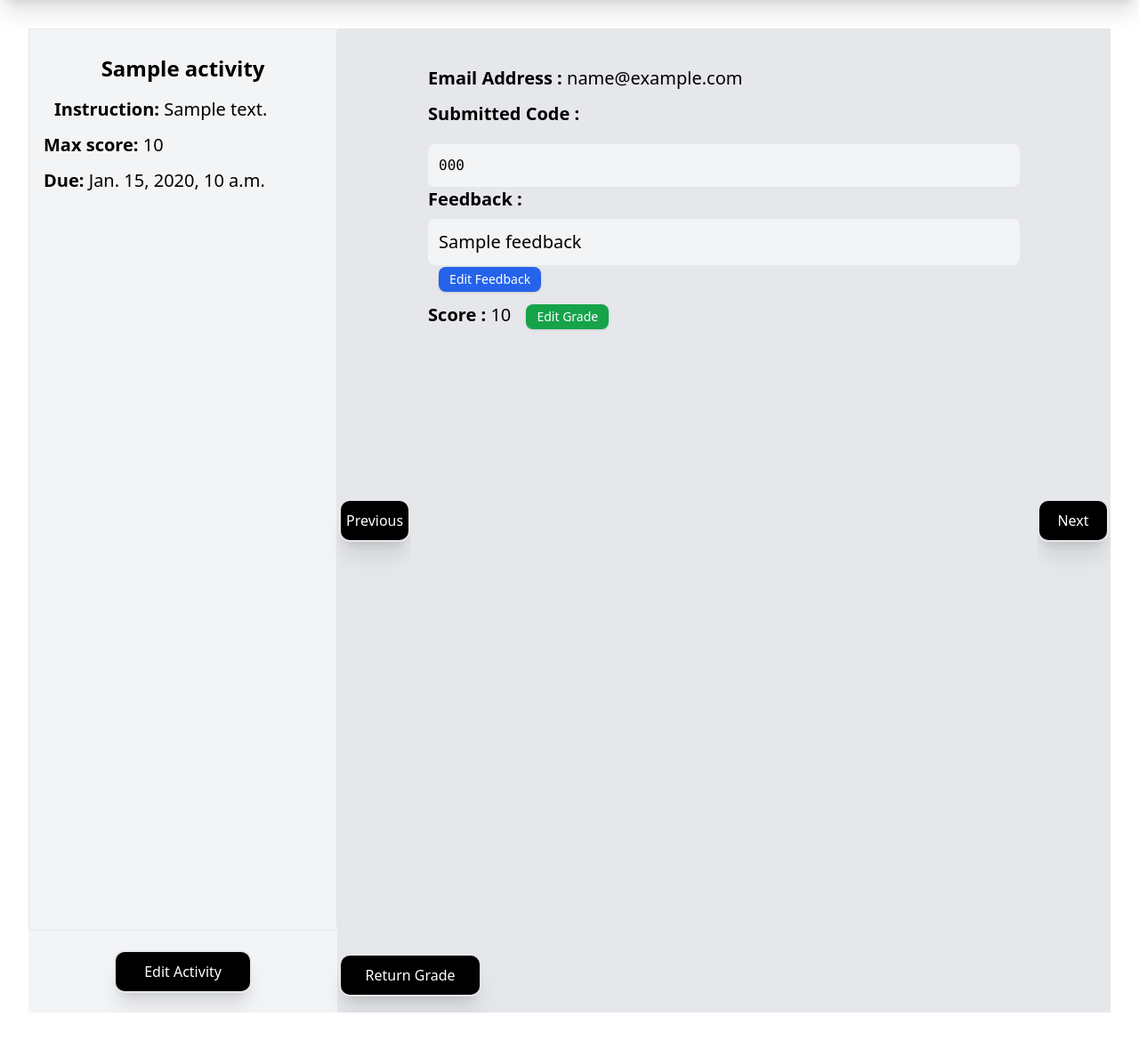
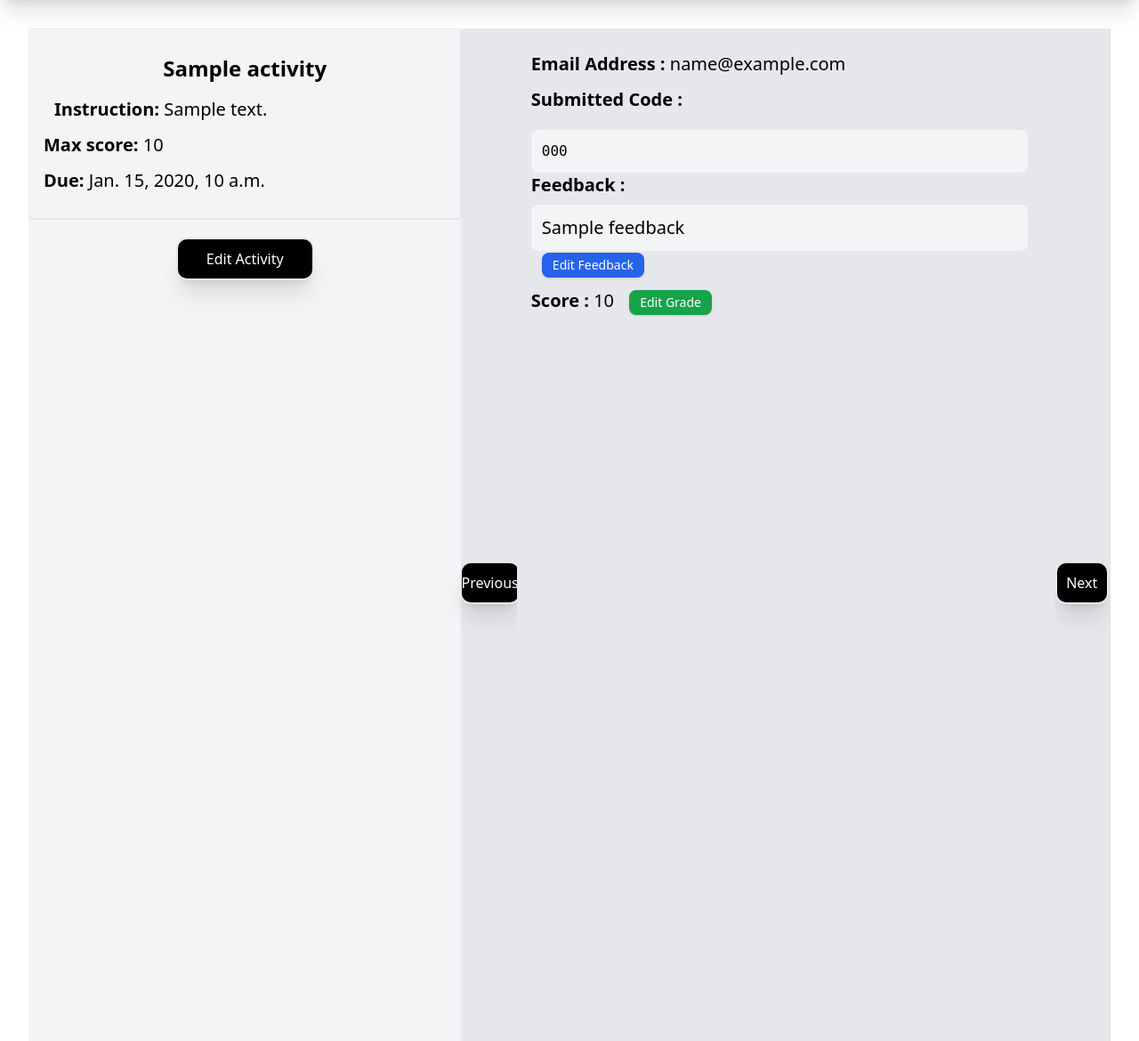
Before and after one commit to Fbaguio-v/CodeCheckAI, a Django app: template c_activities/templates/c_activities/activity.partial/student.submission.html in a window 1280 px wide. Shown: the part 75-1245 px from the top of the page at 89% size. Run offline with Django 5.2, Linux system fonts and the light colour scheme; the template is opened without the code that fills it: most values are stand-ins (such as "Sample title", 1, 10 or a date in 2020); style sheets or scripts are compiled from the project's sources; some libraries are stand-ins or nearby versions.

Commit message:
some update

```diff
--- a/c_activities/templates/c_activities/activity.partial/student.submission.html
+++ b/c_activities/templates/c_activities/activity.partial/student.submission.html
@@ -3,9 +3,10 @@
 {% block content %}
 <script src="https://cdn.tailwindcss.com"></script>
 
-<div class="flex flex-row h-full overflow-auto ">
-	<div class="w-[40%] overflow-auto flex flex-col bg-gray-100">
-		<div id="activity-output" class="flex overflow-auto scrollbar-hidden flex-col justify-start border rounded h-[95%] p-4">
+<div class="flex flex-col md:flex-row min-h-screen w-full overflow-hidden">
+	<!-- Left Panel: Activity Info -->
+	<div class="w-full md:w-1/3 lg:w-2/5 overflow-auto flex flex-col bg-gray-100">
+		<div id="activity-output" class="flex overflow-auto scrollbar-hidden flex-col justify-start border rounded min-h-0 p-4">
 
 			<p class="pt-3 pb-4 text-2xl font-bold text-center">{{ activity.title }}</p>
 
@@ -30,7 +31,7 @@
 			</p>
 		</div>
 
-		<div class="flex items-center justify-center pt-5 pb-5 bg-gray-100 border-2 border-gray-100 border-solid">
+		<div class="flex items-center justify-center pt-5 pb-5 bg-gray-100 border-t border-gray-200">
 			<button class="h-12 px-8 text-white bg-black border-2 border-solid shadow-xl cursor-pointer rounded-xl hover:bg-gray-500 transition-colors duration-200 w-auto min-w-[140px]"
 				hx-get="{% url 'c_activities:edit-activity' activity.activity_id %}?type={{ activity.type }}"
 				hx-target="#activity-output"
@@ -39,11 +40,11 @@
 		</div>
 	</div>
 
-	<!-- Right Panel (Submissions & Controls) -->
-	<div id="output" class="flex flex-row w-full h-full border-2 border-solid bg-gray-200">
-		<!-- Previous -->
-		<div class="flex justify-center items-center border-solid h-full w-[10%] bg-gray-200">
-			<form hx-get="{% url 'a_classroom:prev_or_next' %}" hx-target="#output" hx-swap="innerHTML">
+	<!-- Right Panel: Submissions & Controls -->
+	<div id="output" class="flex flex-col md:flex-row w-full md:w-2/3 lg:w-3/5 border-2 border-solid bg-gray-200 min-h-0">
+		<!-- Previous (mobile top / md side) -->
+		<div class="flex justify-center items-center border-solid h-auto md:h-full w-full md:w-16 lg:w-1/12 bg-gray-200">
+			<form hx-get="{% url 'a_classroom:prev_or_next' %}" hx-target="#output" hx-swap="innerHTML" class="w-full flex justify-center py-3 md:py-0">
 				<input type="hidden" name="activity_id" value="{{ activity.activity_id }}">
 				<input type="hidden" name="index" value="{{ index|default:0 }}">
 				<button type="submit" name="action" value="previous"
@@ -52,8 +53,8 @@
 			</form>
 		</div>
 
-		<div class="relative w-full h-full bg-gray-200">
-			<div class="h-full overflow-y-auto pt-10 pl-5 pr-5 pb-20">
+		<div class="relative flex-1 h-full bg-gray-200 min-h-0">
+			<div class="h-full overflow-y-auto pt-6 pl-4 pr-4 pb-28 min-h-0" style="scrollbar-gutter: stable;">
 				{% if activity_submissions %}
 					{% with first_submission=activity_submissions.first %}
 						<p class="pb-3 text-xl text-left">
@@ -68,10 +69,10 @@
 						<!-- Editable Feedback with scrollable content -->
 						<div id="feedback-{{ first_submission.id }}" class="pb-3 text-xl text-left">
 							<span class="font-bold">Feedback : </span>
-							<div class="mt-2 p-3 bg-gray-100 rounded-lg max-h-32 overflow-y-auto">
+							<div class="mt-2 p-3 bg-gray-100 rounded-lg max-h-32 overflow-y-auto" style="scrollbar-gutter: stable;">
 								{{ first_submission.feedback }}
 							</div>
-							<button class="ml-3 px-3 py-1 text-sm text-white bg-blue-600 rounded-lg shadow hover:bg-blue-800 transition-colors duration-200"
+							<button class="ml-3 mt-3 md:ml-3 md:mt-0 px-3 py-1 text-sm text-white bg-blue-600 rounded-lg shadow hover:bg-blue-800 transition-colors duration-200"
 								hx-get="{% url 'c_activities:edit-insight' first_submission.id %}"
 								hx-swap="outerHTML"
 								hx-target="#feedback-{{ first_submission.id }}"
@@ -111,9 +112,9 @@
 			{% endif %}
 		</div>
 
-		<!-- Next -->
-		<div class="flex justify-center items-center border-solid h-full w-[10%] bg-gray-200">
-			<form hx-get="{% url 'a_classroom:prev_or_next' %}" hx-target="#output" hx-swap="innerHTML">
+		<!-- Next (mobile bottom / md side) -->
+		<div class="flex justify-center items-center border-solid h-auto md:h-full w-full md:w-16 lg:w-1/12 bg-gray-200">
+			<form hx-get="{% url 'a_classroom:prev_or_next' %}" hx-target="#output" hx-swap="innerHTML" class="w-full flex justify-center py-3 md:py-0">
 				<input type="hidden" name="activity_id" value="{{ activity.activity_id }}">
 				<input type="hidden" name="index" value="{{ index|default:0 }}">
 				<button type="submit" name="action" value="next"
```
Also changed, not shown: a_classroom/templates/a_classroom/settings/partials/edit.account.html (+7 -7 lines).
